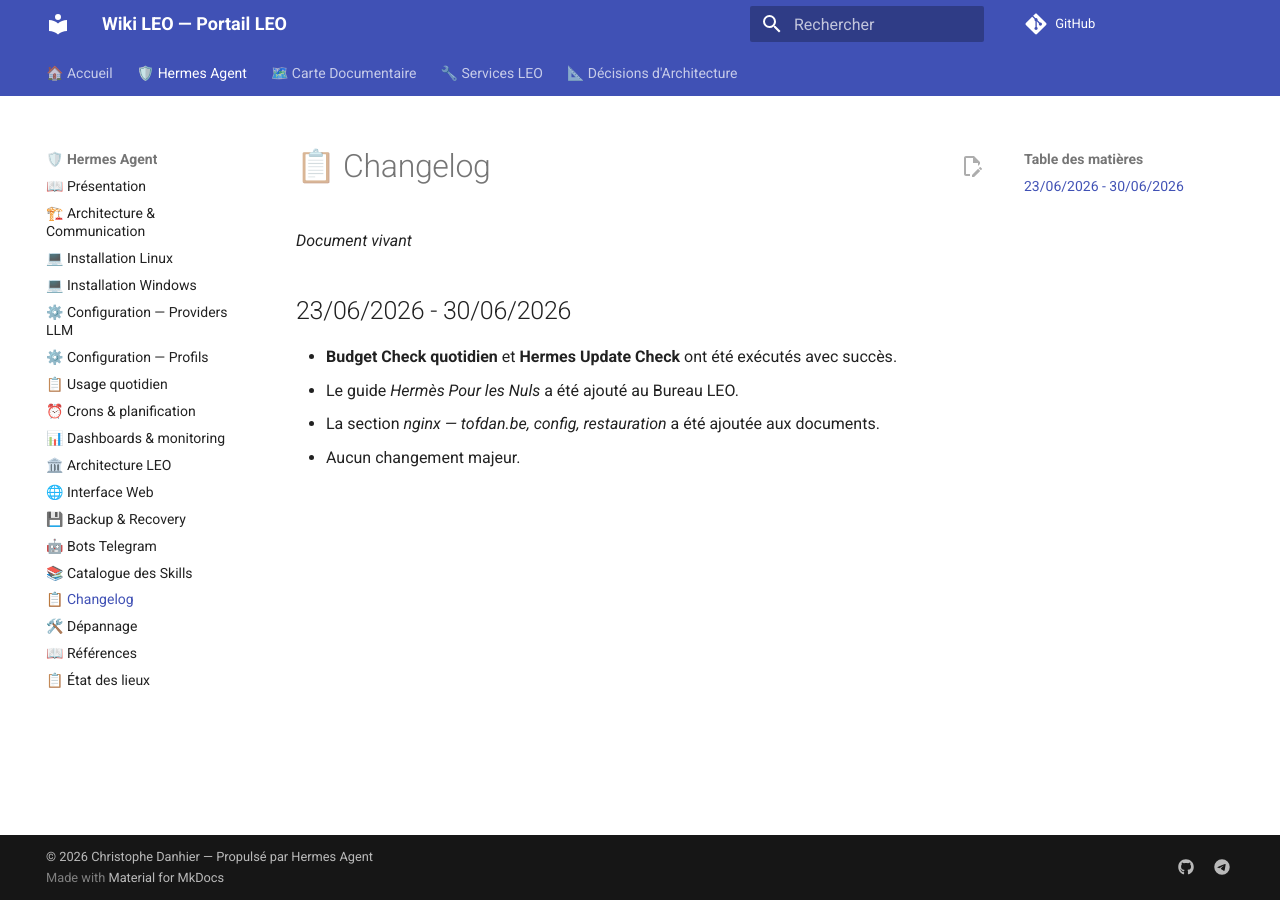
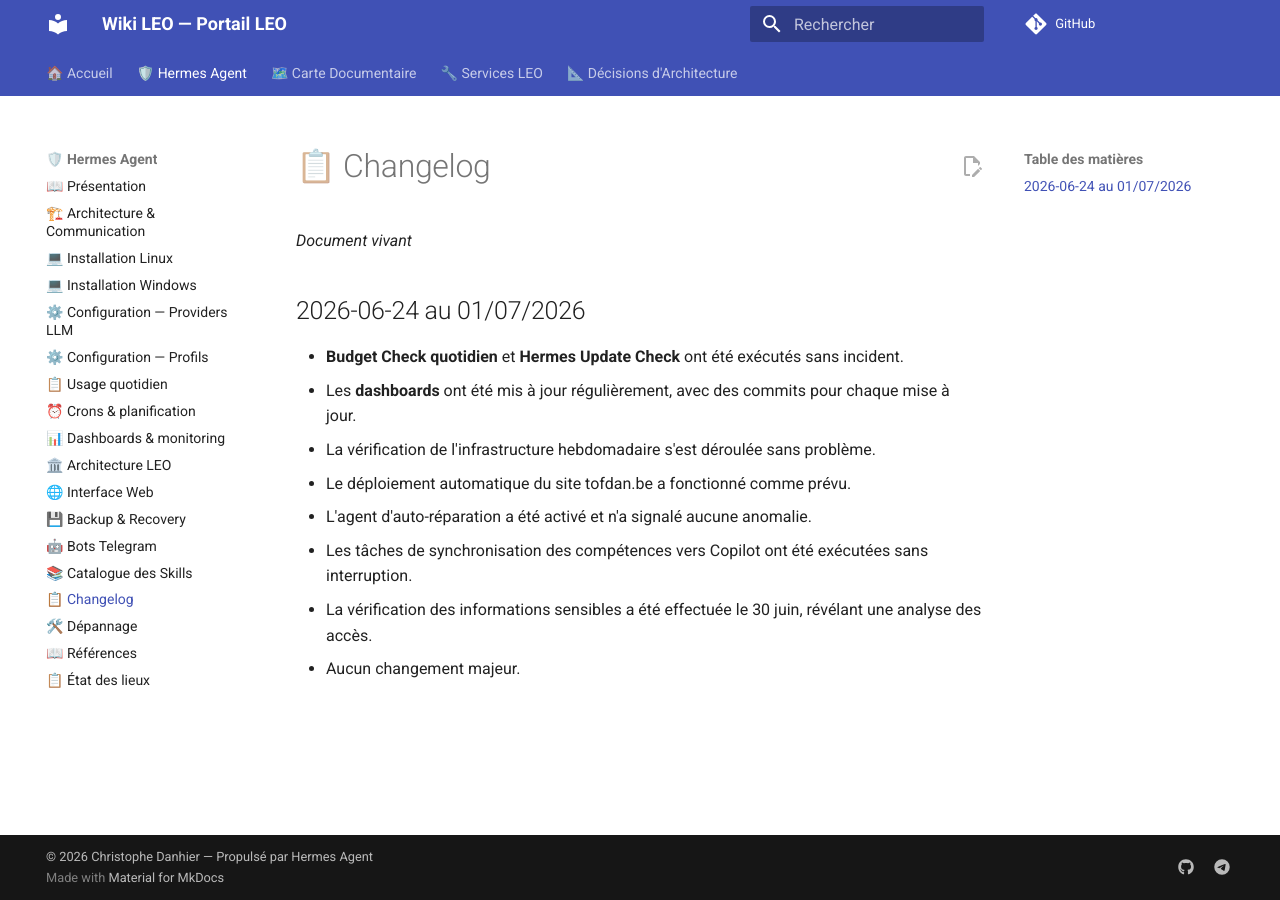
Before and after one commit to christophedanhier-hash/hermes-wiki, an MkDocs documentation site: the page built from docs/hermes/changelog.md, in a window 1280 px wide. Built offline with MkDocs 1.6.1 and Material for MkDocs 9.7.7, drawn with Linux system fonts in a browser that asks for light colours; comment, search, counter and statistics services are not loaded.

Commit message:
sync: 2026-06-30

```diff
--- a/docs/hermes/changelog.md
+++ b/docs/hermes/changelog.md
@@ -2,9 +2,13 @@
 
 *Document vivant*
 
-## 23/06/2026 - 30/06/2026
+## 2026-06-24 au 01/07/2026
 
-- **Budget Check quotidien** et **Hermes Update Check** ont été exécutés avec succès.
-- Le guide *Hermès Pour les Nuls* a été ajouté au Bureau LEO.
-- La section *nginx — tofdan.be, config, restauration* a été ajoutée aux documents.
+- **Budget Check quotidien** et **Hermes Update Check** ont été exécutés sans incident.
+- Les **dashboards** ont été mis à jour régulièrement, avec des commits pour chaque mise à jour.
+- La vérification de l'infrastructure hebdomadaire s'est déroulée sans problème.
+- Le déploiement automatique du site tofdan.be a fonctionné comme prévu.
+- L'agent d'auto-réparation a été activé et n'a signalé aucune anomalie.
+- Les tâches de synchronisation des compétences vers Copilot ont été exécutées sans interruption.
+- La vérification des informations sensibles a été effectuée le 30 juin, révélant une analyse des accès.
 - Aucun changement majeur.
```
